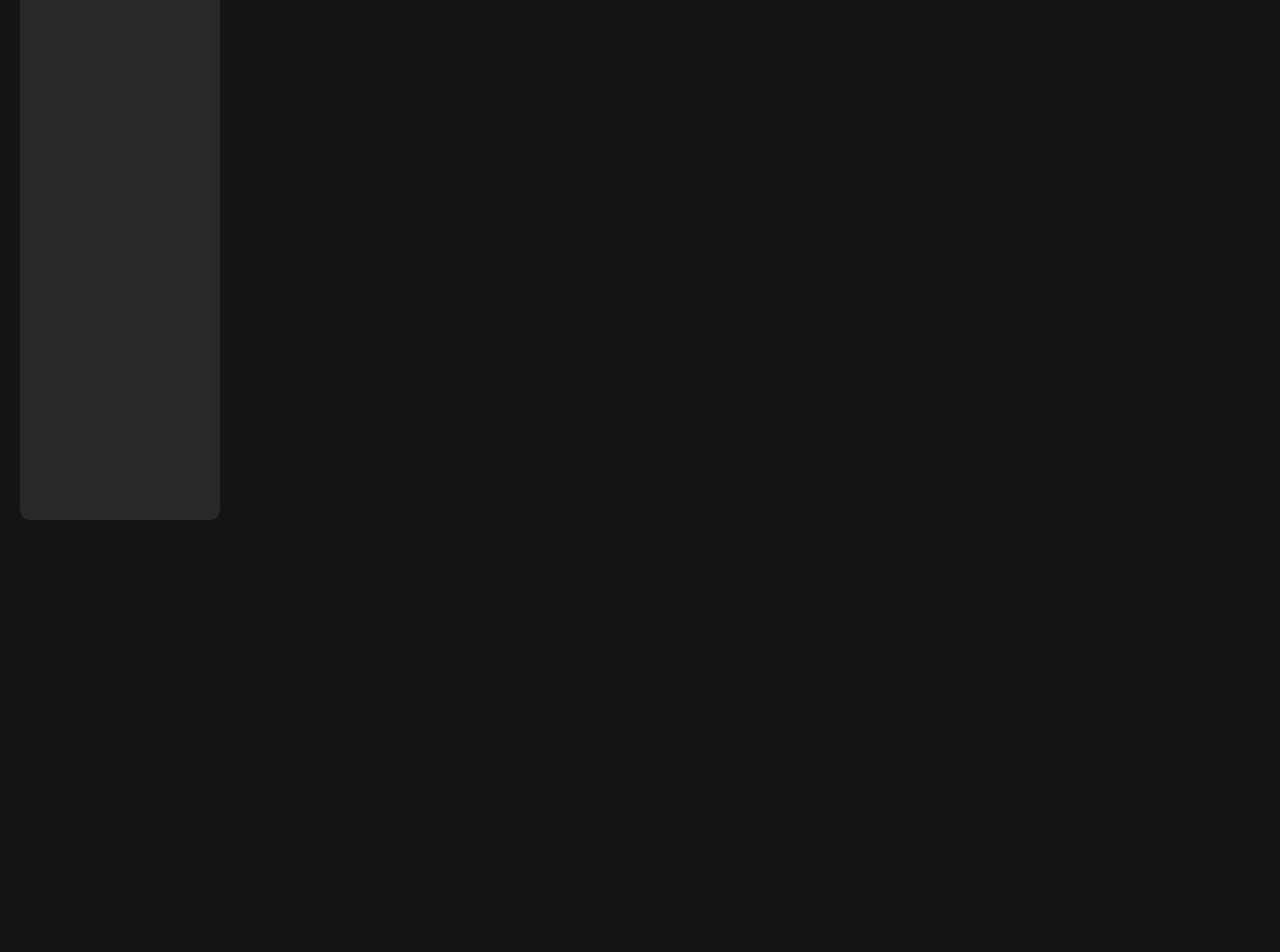
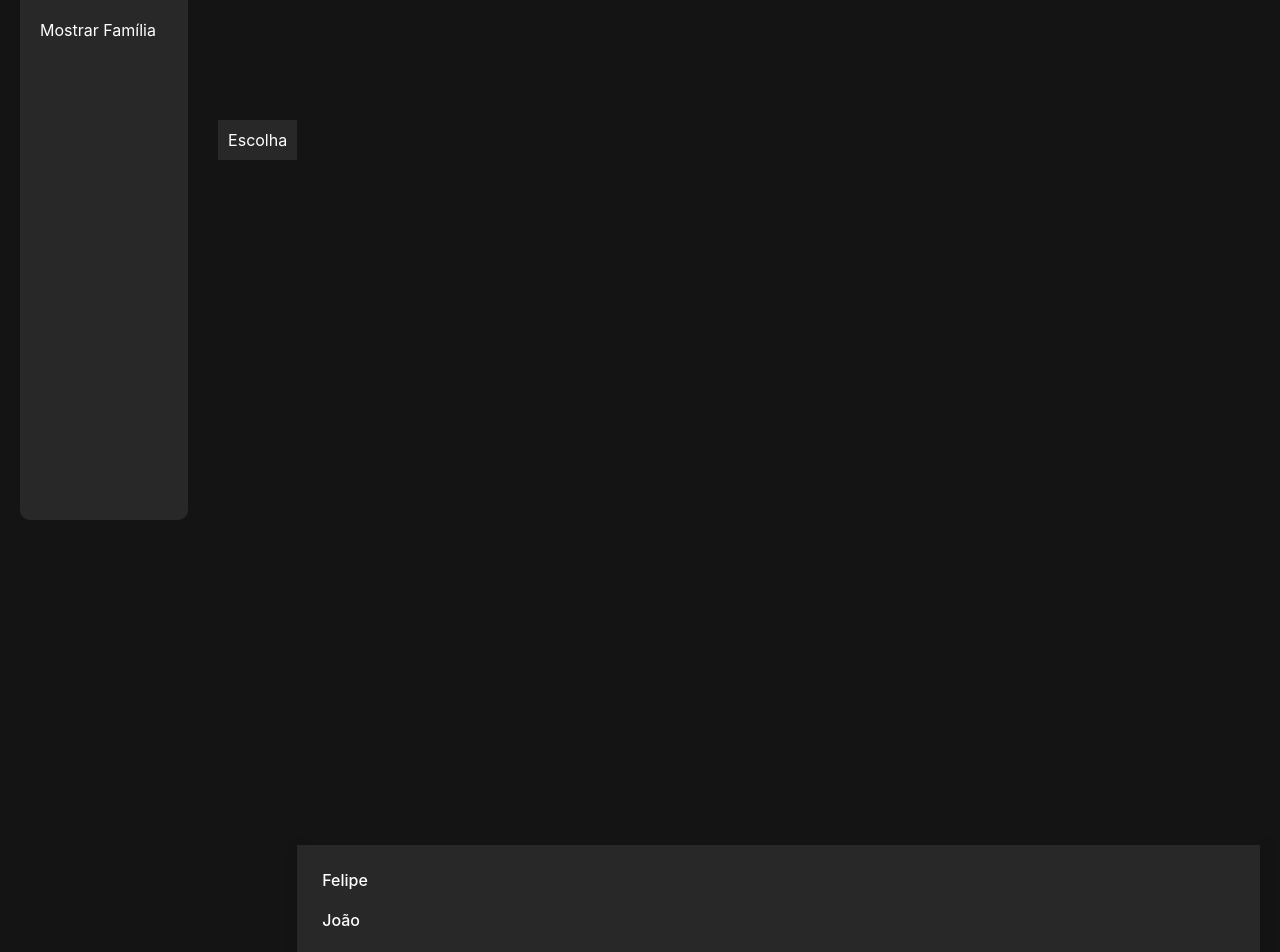
Before and after one commit to projeto-de-algoritmos-2024/Grafos1_Amizades, a React (Create React App) app in the folder amizades-app/: page /criar-relacao in a window 1280 px wide. Shown: the part 260-1212 px from the top of the page. Before the commit the page ends 800 px from the top, so only its background shows below. Built offline with nearby package versions, Linux system fonts and the light colour scheme.

Commit message:
trabalhando em criarRelacao

```diff
--- a/amizades-app/src/Pages/CriarRelacao.js
+++ b/amizades-app/src/Pages/CriarRelacao.js
@@ -1,7 +1,15 @@
+import '../Styles/relacao.css';
+import { useState } from "react";
+
 function CriarRelacao() {
+  const [isActive, setIsActive] = useState(false);
   return (
-    <div>
-      CriarRelacao
+    <div className="dropdown">
+      <div className="dropdown-btn" onClick={() => setIsActive(!isActive)}>Escolha</div>
+      <div className={`dropdown-content ${isActive ? "active" : ""}`}>
+        <div className="dropdown-item">Felipe</div>
+        <div className="dropdown-item">João</div>
+      </div>
     </div>
   );
 }
--- /dev/null
+++ b/amizades-app/src/Styles/relacao.css
@@ -0,0 +1,55 @@
+* {
+    margin: 0;
+    padding: 0;
+}
+
+.container {
+    margin-left: 220px;
+    width: calc(100% - 220px);
+    height: 100vh;
+    display: flex;
+    align-items: center;
+    justify-content: center;
+}
+
+.dropdown {
+    display: flex;
+    width: 100%;
+    flex-direction: row;
+    justify-content: center;
+    align-items: center;
+}
+
+.dropdown .dropdown-btn {
+    padding: 10px;
+    background-color: #282828;
+
+}
+
+.dropdown-content {
+    position: relative;
+    display: flex;
+    flex-direction: column;
+    top: 100%;
+    padding: 15px;
+    background: #282828;
+    box-shadow: 3px 3px 10px 6px rgba(0, 0, 0, 0.06);
+    font-weight: 500;
+    width: 95%;
+}
+
+.dropdown .dropdown-content .dropdown-item {
+    padding: 10px;
+    cursor: pointer;
+    transition: all 0.2s;
+}
+
+.dropdown .dropdown-content .dropdown-item:hover {
+    background: #141414;
+}
+
+.dropdown-content.active {
+    margin: 0;
+    padding: 0;
+    display: contents;
+}
```
Also changed, not shown: amizades-app/src/Components/DropBox.js (added), amizades-app/src/Styles/dropbox.css (added).
